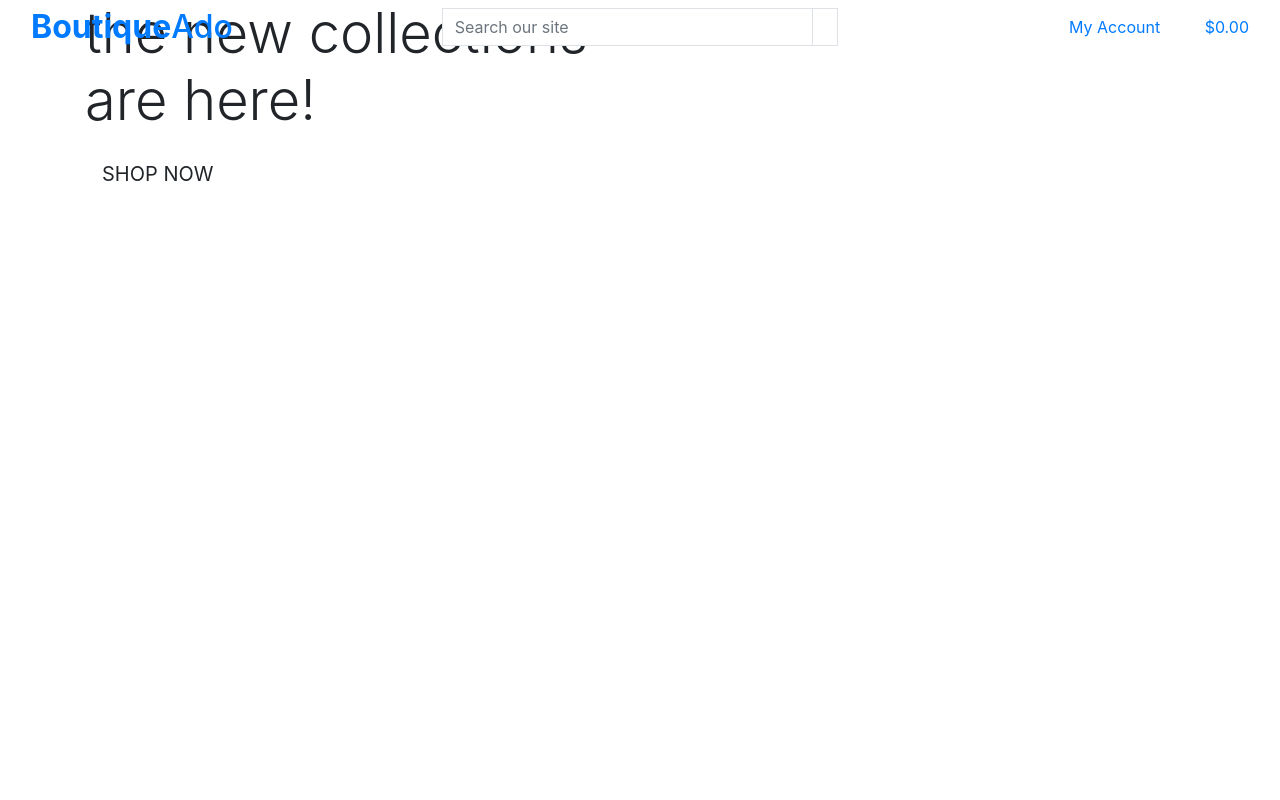
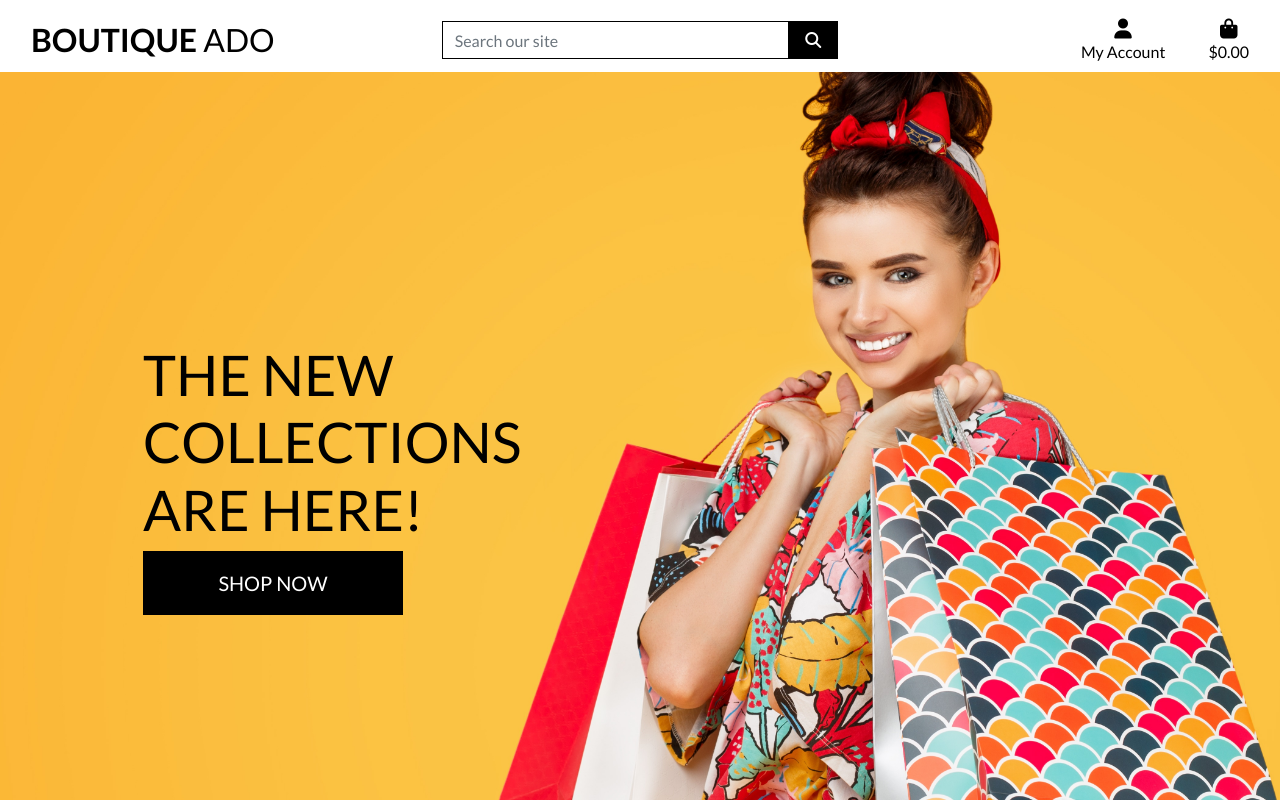
Before and after one commit to BesnikShala/boutique_ado_1, a Django app: page / in a window 1280 px wide. Run offline with Django 3.2, Linux system fonts and the light colour scheme; some libraries are stand-ins or nearby versions.

Commit message:
completed homepage header and css

```diff
--- a/boutique_ado/settings.py
+++ b/boutique_ado/settings.py
@@ -147,6 +147,10 @@ USE_TZ = True
 # https://docs.djangoproject.com/en/3.2/howto/static-files/
 
 STATIC_URL = '/static/'
+STATICFILES_DIRS = (os.path.join(BASE_DIR, 'static'),)
+
+MEDIA_URL = '/media/'
+MEDIA_ROOT = os.path.join(BASE_DIR, 'media')
 
 # Default primary key field type
 # https://docs.djangoproject.com/en/3.2/ref/settings/#default-auto-field
--- a/boutique_ado/urls.py
+++ b/boutique_ado/urls.py
@@ -15,9 +15,11 @@ Including another URLconf
 """
 from django.contrib import admin
 from django.urls import path, include
+from django.conf import settings
+from django.conf.urls.static import static
 
 urlpatterns = [
     path('admin/', admin.site.urls),
     path('accounts/', include('allauth.urls')),
     path('', include('home.urls')),
-]
+] + static(settings.MEDIA_URL, document_root=settings.MEDIA_ROOT)
--- /dev/null
+++ b/static/css/base.css
@@ -0,0 +1,81 @@
+html {
+    height: 100%;
+}
+
+body {
+    background: url('/media/homepage_background_cropped.jpeg') no-repeat center fixed;
+    background-size: cover;
+    height: calc(100vh - 164px);
+    color: #555;
+    font-family: 'Lato';
+}
+
+/* from Bulma */
+.icon {
+    align-items: center;
+    display: inline-flex;
+    justify-content: center;
+    height: 1.5rem;
+    width: 1.5rem;
+}
+
+.logo-font {
+    text-transform: uppercase;
+}
+
+.main-logo-link {
+    width: fit-content;
+}
+
+.shop-now-button {
+    background: black;
+    color: white;
+    min-width: 260px;
+}
+
+.btn-black {
+    background: black;
+    color: white;
+}
+
+.shop-now-button:hover,
+.shop-now-button:active,
+.shop-now-button:focus,
+.btn-black:hover,
+.btn-black:active,
+.btn-black:focus {
+    background: #222;
+    color: white;
+}
+
+.text-black {
+    color: #000 !important;
+}
+
+.border-black {
+    border: 1px solid black !important;
+}
+
+/* -------------------------------- Media Queries */
+
+/* Slightly larger container on xl screens */
+@media (min-width: 1200px) {
+    .container {
+        max-width: 80%;
+    }
+}
+
+/* fixed top navbar only on medium and up */
+@media (min-width: 992px) {
+    .fixed-top-desktop-only {
+        position: fixed;
+        top: 0;
+        right: 0;
+        left: 0;
+        z-index: 1030;
+    }
+
+    .header-container {
+        padding-top: 164px;
+    }
+}
--- a/templates/base.html
+++ b/templates/base.html
@@ -4,26 +4,30 @@
 <html lang="en">
 
 <head>
+
     {% block meta %}
-    <!-- Required meta tags -->
     <meta http-equiv="X-UA-Compatible" content="ie=edge">
     <meta charset="utf-8">
     <meta name="viewport" content="width=device-width, initial-scale=1, shrink-to-fit=no">
     {% endblock %}
 
-    {% block exta_meta %}
+    {% block extra_meta %}
     {% endblock %}
 
-    <!-- Bootstrap CSS -->
     {% block corecss %}
     <link rel="stylesheet" href="https://stackpath.bootstrapcdn.com/bootstrap/4.4.1/css/bootstrap.min.css"
         integrity="sha384-Vkoo8x4CGsO3+Hhxv8T/Q5PaXtkKtu6ug5TOeNV6gBiFeWPGFN9MuhOf23Q9Ifjh" crossorigin="anonymous">
+    <link rel="preconnect" href="https://fonts.googleapis.com">
+    <link rel="preconnect" href="https://fonts.gstatic.com" crossorigin>
+    <link rel="stylesheet" href="https://fonts.googleapis.com/css2?family=Lato:ital,wght@0,400;0,700;1,300;1,400&display=swap">
+    <link rel="stylesheet" href="{% static 'css/base.css' %}">
     {% endblock %}
 
-    {% block exta_css %}
+    {% block extra_css %}
     {% endblock %}
 
     {% block corejs %}
+    <script src="https://kit.fontawesome.com/ed66045c4b.js" crossorigin="anonymous"></script>
     <script src="https://code.jquery.com/jquery-3.4.1.slim.min.js"
         integrity="sha384-J6qa4849blE2+poT4WnyKhv5vZF5SrPo0iEjwBvKU7imGFAV0wwj1yYfoRSJoZ+n" crossorigin="anonymous">
     </script>
@@ -35,7 +39,7 @@
     </script>
     {% endblock %}
 
-    {% block exta_js %}
+    {% block extra_js %}
     {% endblock %}
 
     <title>Boutique Ado {% block extra_title %}{% endblock %}</title>
@@ -43,13 +47,13 @@
 
 <body>
     <header class="container-fluid fixed-top">
-        <div class="row">
+        <div id="top-nav" class="row bg-white pt-lg-2 d-none d-lg-flex">
             <div class="col-12 col-lg-4 my-auto py-1 py-lg-0 text-center text-lg-left">
                 <a href="{% url 'home' %}" class="nav-link main-logo-link">
-                    <h2 class="logo-font text-black my-0"><strong>Boutique</strong>Ado</h2>
+                    <h2 class="logo-font text-black my-0"><strong>Boutique</strong> Ado</h2>
                 </a>
             </div>
-            <div class="col-12 col-lg-4 my-auto py-1 py-lg-0 text-center text-lg-left">
+            <div class="col-12 col-lg-4 my-auto py-1 py-lg-0">
                 <form method="GET" action="">
                     <div class="input-group w-100">
                         <input class="form-control border border-black rounded-0" type="text" name="q"
@@ -64,11 +68,11 @@
                     </div>
                 </form>
             </div>
-            <div class="col-12 col-lg-4 my-auto py-1 py-lg-0 text-center text-lg-left">
+            <div class="col-12 col-lg-4 my-auto py-1 py-lg-0">
                 <ul class="list-inline list-unstyled text-center text-lg-right my-0">
                     <li class="list-inline-item dropdown">
-                        <a href="" class="text-black nav-link" href="#" data-toggle="dropdown" aria-haspopup="true"
-                            aria-expanded="false">
+                        <a class="text-black nav-link" href="#" id="user-options" data-toggle="dropdown"
+                            aria-haspopup="true" aria-expanded="false">
                             <div class="text-center">
                                 <div><i class="fas fa-user fa-lg"></i></div>
                                 <p class="my-0">My Account</p>
@@ -94,9 +98,9 @@
                                 <div><i class="fas fa-shopping-bag fa-lg"></i></div>
                                 <p class="my-0">
                                     {% if grand_total %}
-                                        ${{ grand_total|floatformat:2 }}
+                                    ${{ grand_total|floatformat:2 }}
                                     {% else %}
-                                        $0.00
+                                    $0.00
                                     {% endif %}
                                 </p>
                             </div>
@@ -108,7 +112,7 @@
     </header>
 
     {% if messages %}
-        <div class="message-container"></div>
+    <div class="message-container"></div>
     {% endif %}
 
     {% block page_header %}
@@ -119,6 +123,8 @@
 
     {% block postloadjs %}
     {% endblock %}
+
+
 </body>
 
 </html>
```
Also changed, not shown: media/homepage_background_cropped.jpeg (added).
